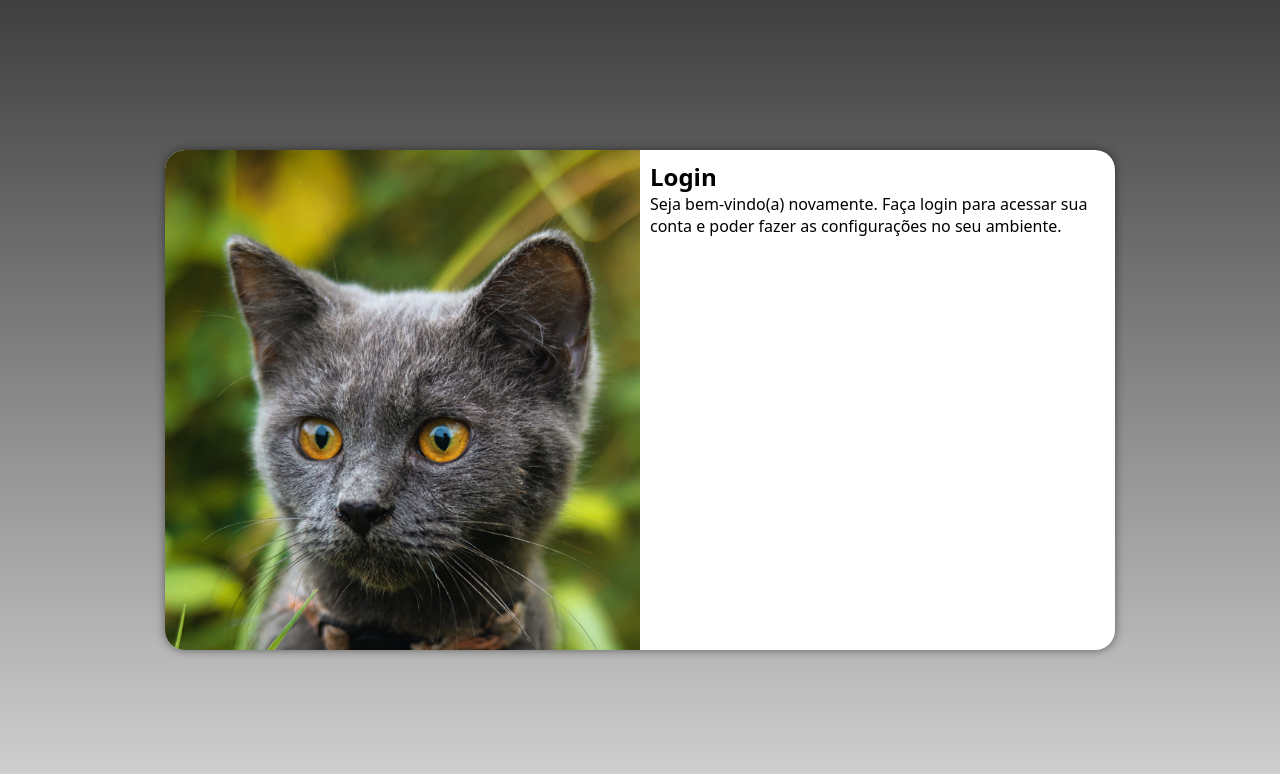
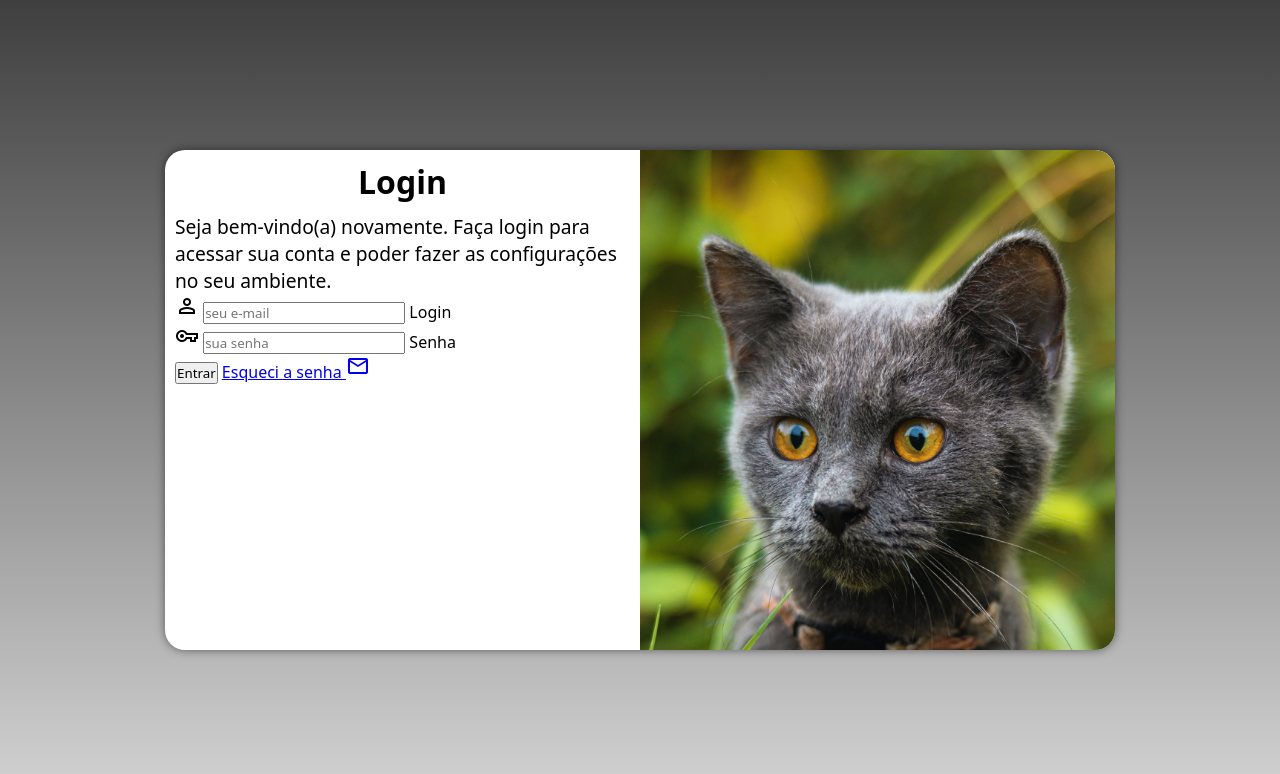
Before and after one commit to WilliamLemosJR/projeto-login, a plain HTML site: page index.html in a window 1280 px wide. Drawn offline with nearby package versions, Linux system fonts and the light colour scheme.

Commit message:
adicionei o formulário

```diff
--- a/estilos/media-query.css
+++ b/estilos/media-query.css
@@ -35,14 +35,22 @@
     }
 
     section#login > div#imagem {
-        float: left;
+        float: right;
         width: 50%;
         height: 100%;
     }
 
     section#login > div#formulario {
-        float: right;
+        float: left;
         width: 50%;
     }
 
+    div#formulario > h1 {
+        font-size: 2em;
+    }
+
+    div#formulario > P {
+        font-size: 1.2em;
+    }
+
 }
--- a/estilos/style.css
+++ b/estilos/style.css
@@ -47,3 +47,12 @@ section#login > div#formulario {
     display: block;
     padding: 10px;
 }
+
+div#formulario >h1 {
+    text-align: center;
+    margin-bottom: 10px;
+}
+
+div#formulario > p {
+    font-size: 0.8em;
+}
--- a/index.html
+++ b/index.html
@@ -4,6 +4,7 @@
     <meta charset="UTF-8">
     <meta name="viewport" content="width=device-width, initial-scale=1.0">
     <title>Login</title>
+    <link rel="stylesheet" href="https://fonts.googleapis.com/css2?family=Material+Symbols+Outlined:opsz,wght,FILL,GRAD@24,400,0,0" />
     <link rel="stylesheet" href="estilos/style.css">
     <link rel="stylesheet" href="estilos/media-query.css">
 </head>
@@ -18,7 +19,27 @@
                 <h1>Login</h1>
                 <p>Seja bem-vindo(a) novamente. Faça login para acessar sua conta e poder fazer as configurações no seu ambiente.</p>
 
-                <form action="login.php" method="post">
+                <form action="login.php" method="post" autocomplete="on">
+
+                    <div class="campo">
+                        <span class="material-symbols-outlined">
+                            person
+                            </span>
+                        <input type="email" name="login" id="ilogin" placeholder="seu e-mail" required autocomplete="email" maxlength="30">
+                        <label for="ilogin"> Login</label>
+                    </div>
+
+                    <div class="campo">
+                        <span class="material-symbols-outlined">
+                            vpn_key
+                            </span>
+                         <input type="password" name="senha" id="isenha" placeholder="sua senha" required autocomplete="current-password" minlength="8" maxlength="20">
+                         <label for="isenha">Senha</label>
+                    </div>
+                    <input type="submit" value="Entrar">
+                    <a href="#">
+                        Esqueci a senha <span class="material-symbols-outlined">mail</span>
+                    </a>
 
                 </form>
 
```
